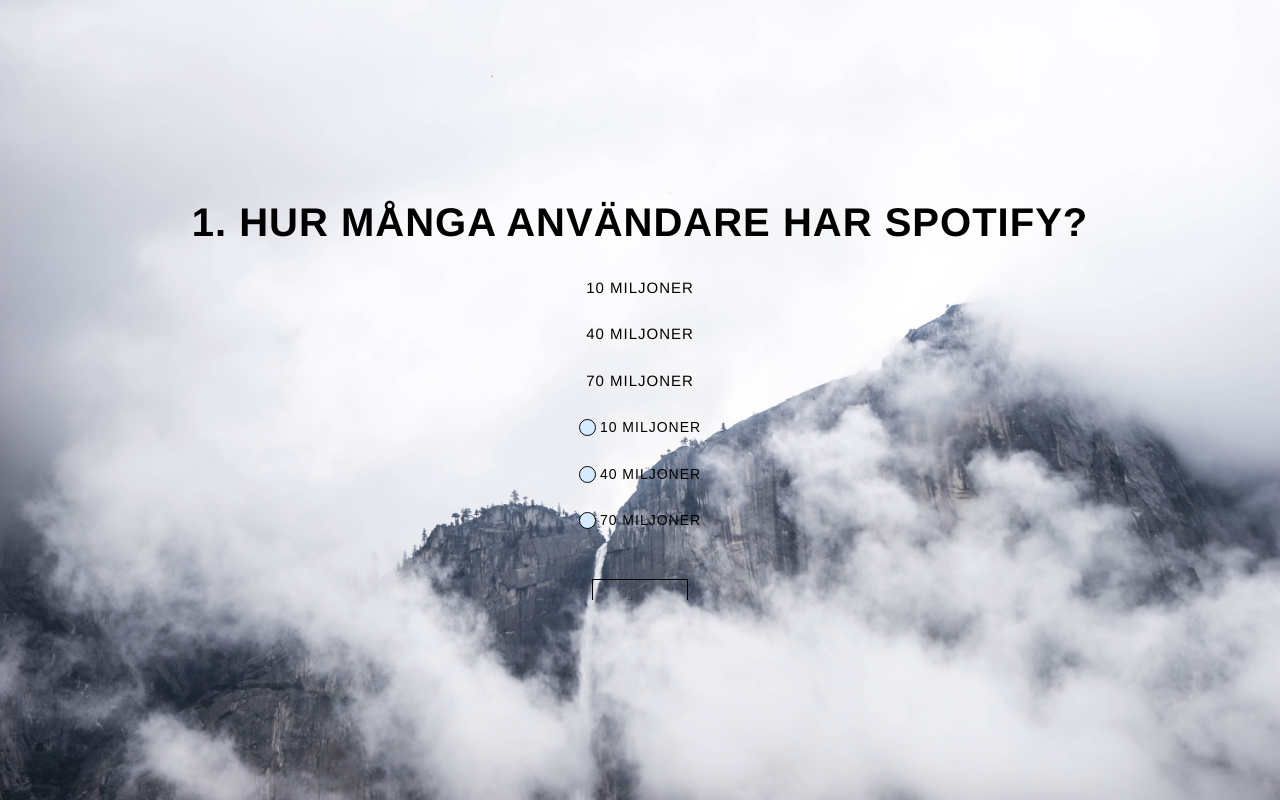
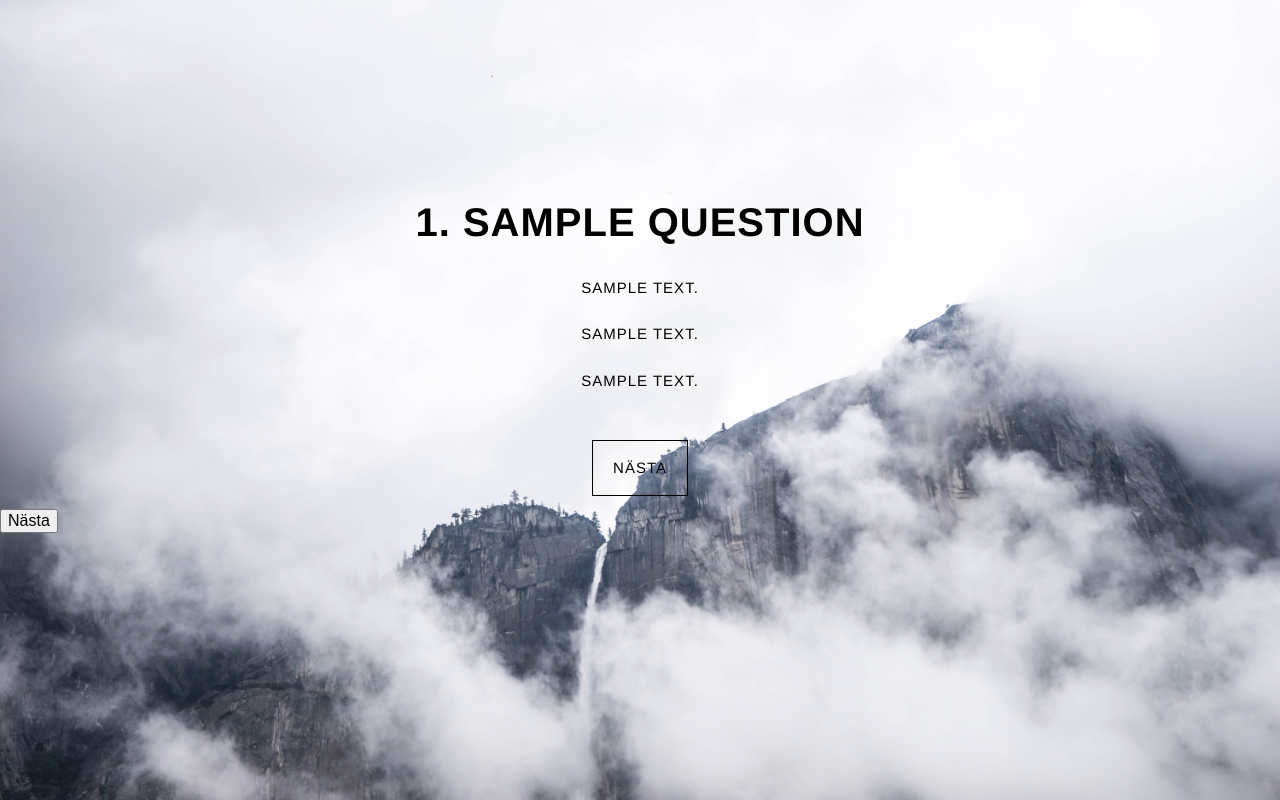
Before and after one commit to amandasj/quizsite, a Django app: a page that uses quiz/templates/quiz/fragor.html in a window 1280 px wide. Run offline with Django 3.2, Linux system fonts and the light colour scheme; tables that the repository leaves empty hold one stand-in row (values such as "Sample post").

Commit message:
Added a button and radio buttons

```diff
--- a/quiz/templates/quiz/fragor.html
+++ b/quiz/templates/quiz/fragor.html
@@ -10,26 +10,33 @@
 	<body>
 	<section id="fragor">
 	<article>
+	<div>
 	<h1>{{ question_number }}. {{ question }}</h1>
-	<h2>{{ answer1 }}</h2>
-	<h2>{{ answer2 }}</h2>
-	<h2>{{ answer3 }}</h2>
-	<div>
-  <h2><input type="radio" id="radio01" name="radio" />
-  <label for="radio01"><span></span>10 miljoner</label></h2>
-	</div>
-<div>
- <h2><input type="radio" id="radio02" name="radio" />
- <label for="radio02"><span></span>40 miljoner</label></h2>
-</div>
-<div>
- <h2><input type="radio" id="radio03" name="radio" />
- <label for="radio03"><span></span>70 miljoner</label></h2>
-</div>
-	<h2><a href="X">
+	<form action="{% url "question_page" quiz.slug question_number %}" method="post">
+	{% csrf_token %}
+	<h2>
+	<label>
+		<input type="radio" name="radio" value="1">
+		{{ answer1 }}
+	</label>
+	</h2>
+	<h2>
+	<label>
+		<input type="radio" name="radio" value="2">
+		{{ answer2 }}
+	</label>
+	</h2>
+	<h2>
+	<label>
+		<input type="radio" name="radio" value="3">
+		{{ answer3 }}
+	</label>
+	</h2>
+	</form>
+	<h2><a href="{% url "question_page" quiz.slug question_number|add:1 %}">
 	Nästa
 	</a></h2>
-<p><a href="{% url "completed_page" quiz_slug %}">Nästa</a></p>
+	<button type="submit">Nästa</button>
 	</article>
 	</section>
 	</body>
--- a/quiz/views.py
+++ b/quiz/views.py
@@ -5,6 +5,7 @@
 # Create your views here.
 
 from quiz.models import Quiz
+from django.shortcuts import redirect
 
 def startpage(request):
 	context = {
@@ -21,14 +22,21 @@
 	return render(request, "quiz/startup.html", context)
 
 def question(request, slug, number):
+	number = int(number)
+	quiz = Quiz.objects.get(slug=slug)
+	questions = quiz.questions.all()
+	if number > questions.count():
+		return redirect("completed_page", quiz.slug)
+	question = questions[number - 1]
 	context = {
-		"question_number": number,
-	    	"question": u"Hur många användare har Spotify?",
-		"answer1": u"10 miljoner",
-	   	"answer2": u"40 miljoner",
-	    	"answer3": u"70 miljoner",
-	    	"quiz_slug": slug,
+    		"question_number": number,
+    		"question": question.question,
+	    	"answer1": question.answer1,
+    		"answer2": question.answer2,
+	    	"answer3": question.answer3,
+	    	"quiz": quiz,
 	}
+
 	return render(request, "quiz/fragor.html", context)
 
 
```
